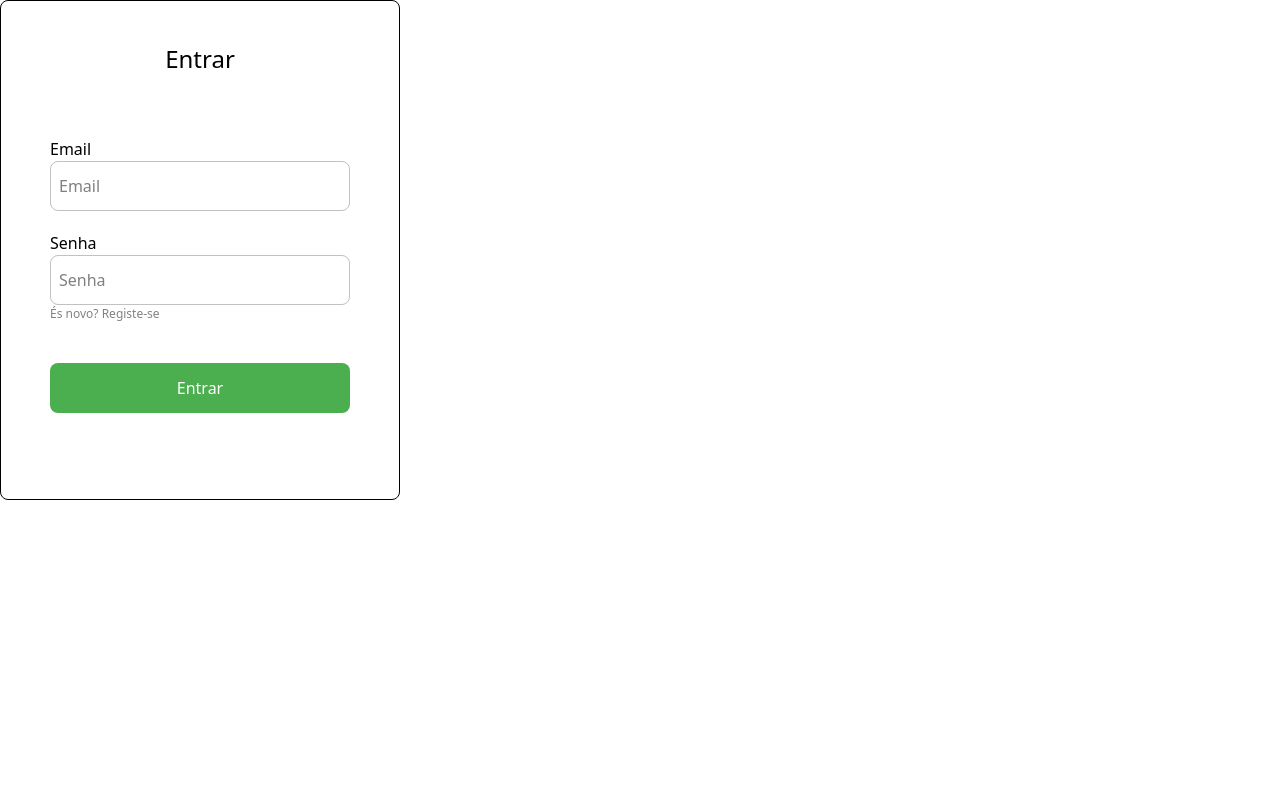
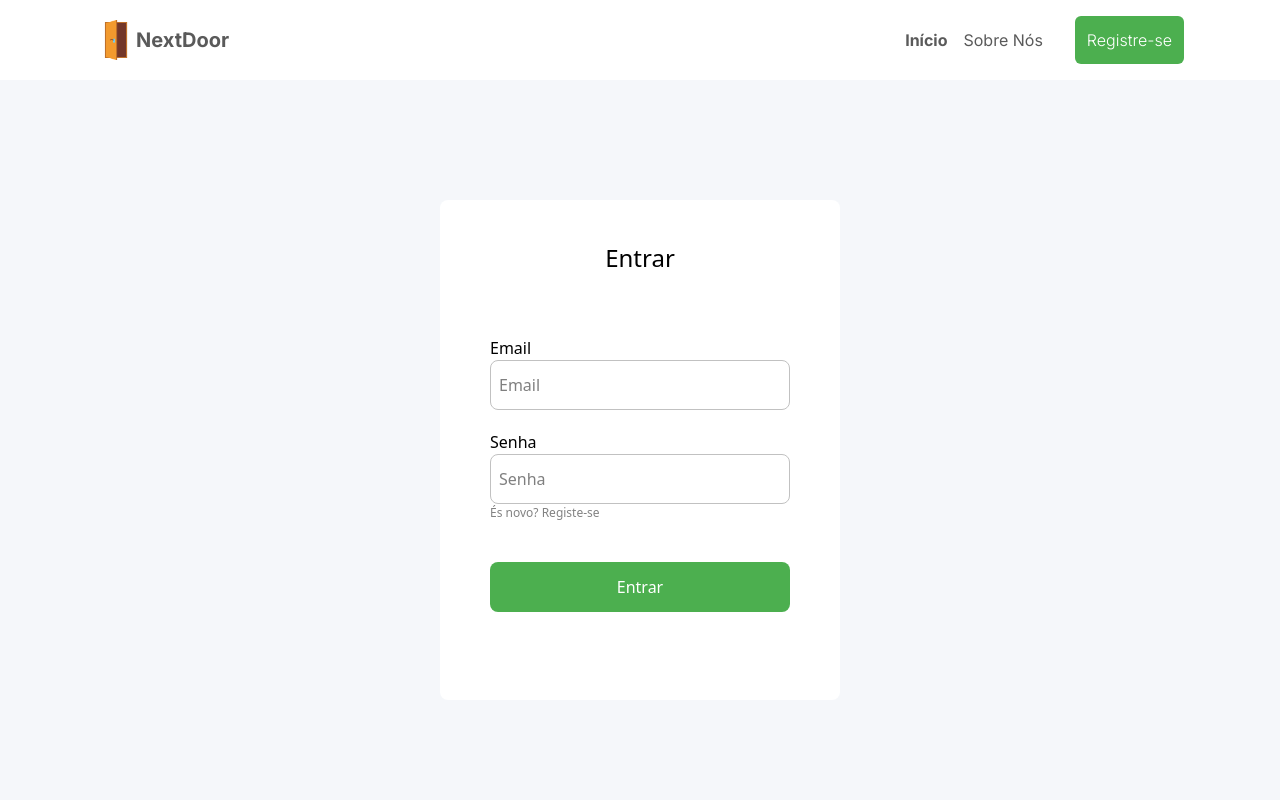
Before and after one commit to carvalhojp26/nextodoor-frontend, a React (Vite) app: page /login in a window 1280 px wide. Shown: the top 800 px of the page. Built offline with nearby package versions, Linux system fonts and the light colour scheme.

Commit message:
fix login page

```diff
--- a/src/components/Header.tsx
+++ b/src/components/Header.tsx
@@ -5,7 +5,7 @@ export const Header = () => {
     return (
         <div className=' h-20 w-full font-[Inter] flex justify-between px-24 items-center'>
             <div>
-                <a href="" className='flex items-center'>
+                <a href="/" className='flex items-center'>
                     <img src="/icon.png" alt="" className='w-[40px] h-[40px]' />
                     <h1 className='font-bold text-[#5A5A5A] text-xl'>NextDoor</h1>
                 </a>
@@ -20,7 +20,7 @@ export const Header = () => {
                     </li>
                 </ul>
                 <div className='bg-[#4CAF4F] hover:bg-[#439A45] duration-150 ease-in-out text-white p-3 rounded-md cursor-pointer'>
-                    <a href="" className='font-light'>Registre-se</a>
+                    <a href="/register" className='font-light'>Registre-se</a>
                 </div>
             </div>
         </div>
--- a/src/components/LoginForm.tsx
+++ b/src/components/LoginForm.tsx
@@ -32,7 +32,7 @@ export default function LoginForm () {
 
 
     return (
-        <div className="border w-[400px] h-[500px] rounded-lg flex items-center flex-col">
+        <div className=" w-[400px] h-[500px] rounded-lg flex items-center flex-col bg-white">
             <h1 className="mt-10 text-[24px]">Entrar</h1>
             <form className="mt-15" onSubmit={handleSubmit}>
                 <div className="flex flex-col ">
--- a/src/pages/home.tsx
+++ b/src/pages/home.tsx
@@ -14,9 +14,11 @@ export const Home = () => {
             ganhe <span className="text-[#4CAF4F]">recompensas</span>
           </h1>
           <p className="text-[#717171] mt-4">Crie ou realize tarefas, ajuste à sua necessidade</p>
-          <button className="mt-6 bg-[#4CAF4F] text-white px-6 py-3 rounded hover:bg-[#439A45] transition cursor-pointer">
-            Entrar
-          </button>
+          <a href="/login">
+            <button className="mt-6 bg-[#4CAF4F] text-white px-6 py-3 rounded hover:bg-[#439A45] transition cursor-pointer">
+              Entrar
+            </button>
+          </a>
         </div>
         <div className="flex-1">
           <img src="/hero.png" alt="Vizinhaça" className="w-full max-w-md mx-auto" />
--- a/src/pages/login.tsx
+++ b/src/pages/login.tsx
@@ -1,9 +1,15 @@
 import LoginForm from '../components/LoginForm';
+import { Header } from '../components/Header';
+import { Footer } from '../components/Footer';
 
 export const Login = () => {
     return (
-        <div>
-            <LoginForm></LoginForm>
+        <div className=''>
+            <Header></Header>
+            <section className='flex items-center justify-center py-30 h-full bg-[#F5F7FA]'>
+                <LoginForm></LoginForm>
+            </section>
+            <Footer></Footer>
         </div>
     )
 }
```
